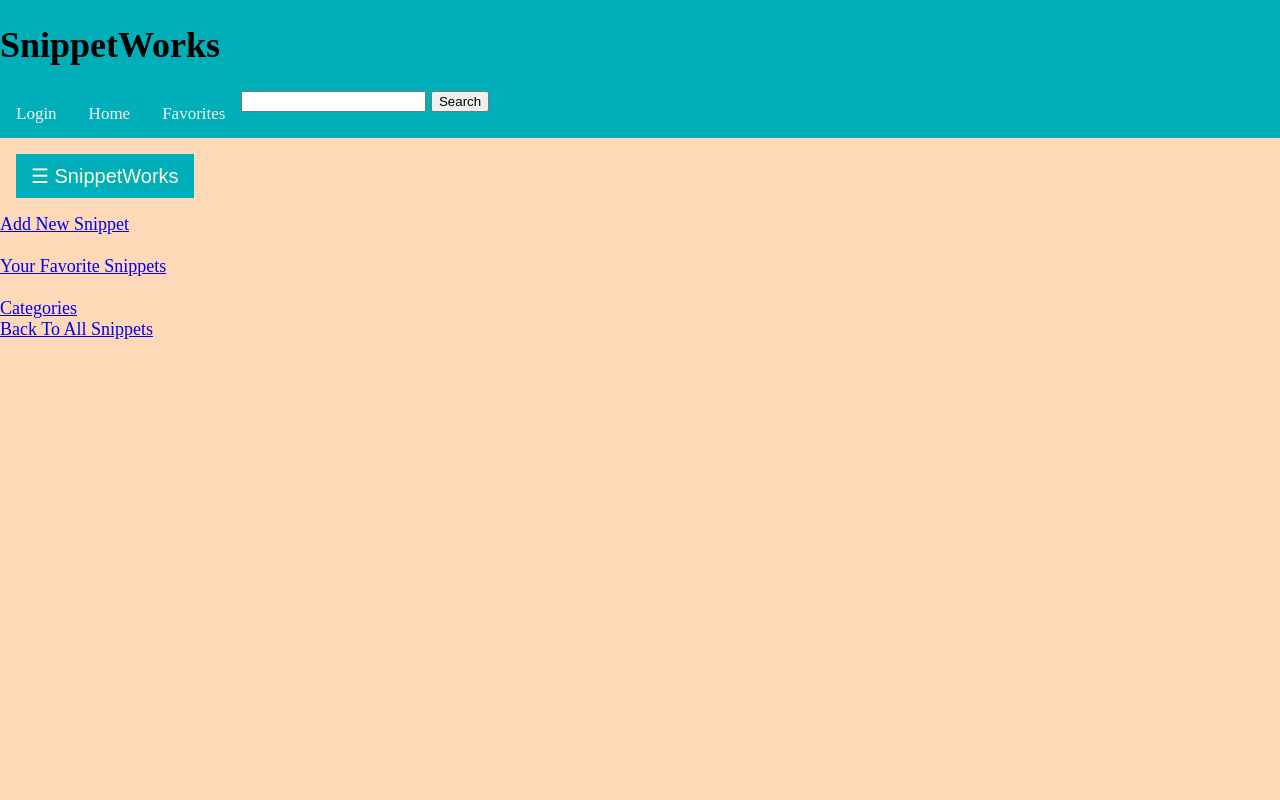
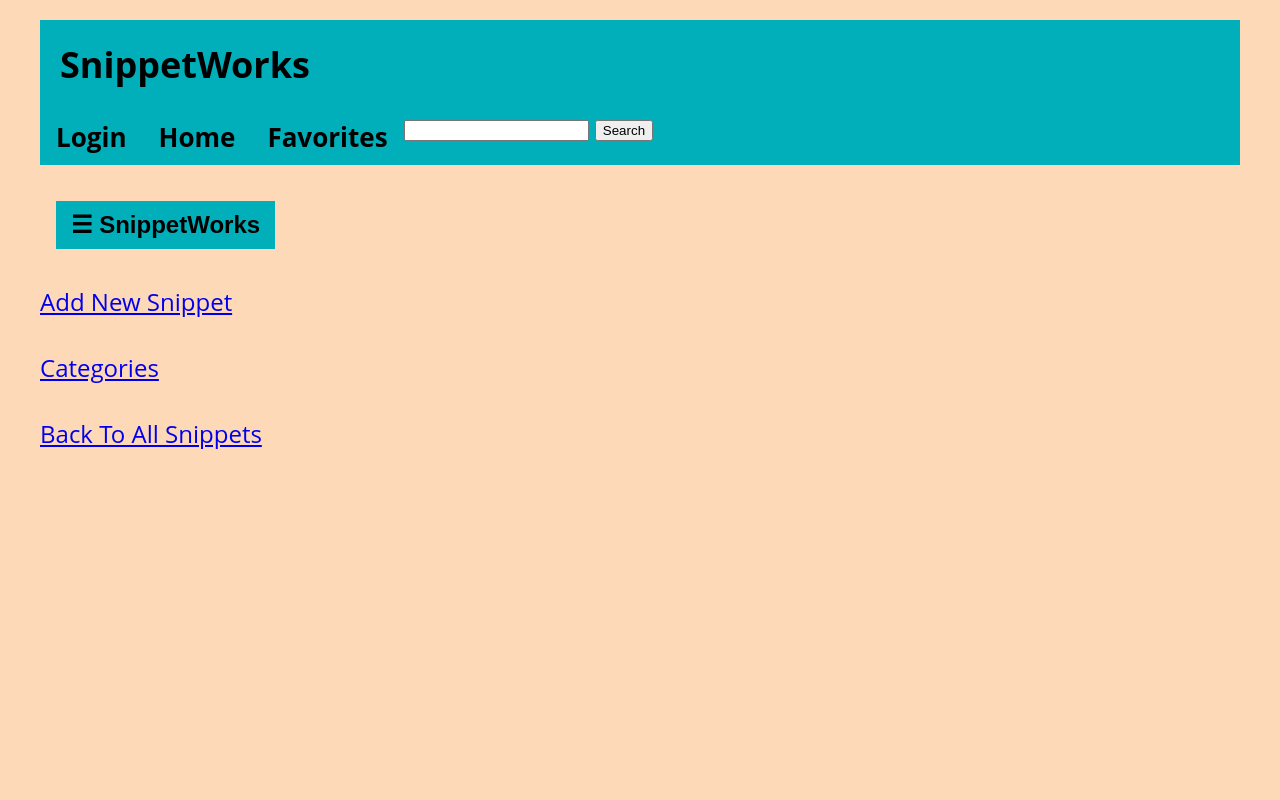
Before and after one commit to Momentum-Team-8/django-duplex-sea-otter, a Django app: page / in a window 1280 px wide. Run offline with Django 3.2, Linux system fonts and the light colour scheme; data that the repository does not hold is empty; some libraries are stand-ins or nearby versions.

Commit message:
Fixed margin and TopNav Bar

```diff
--- a/snippets/static/css/styles.css
+++ b/snippets/static/css/styles.css
@@ -1,8 +1,3 @@
-body {
-    font-family: "Oswald", Open Sans;
-    font-size: 18px;
-  }
-
   .sidebar {
     height: 100%;
     width: 0;
@@ -20,10 +15,11 @@
   .sidebar a {
     padding: 8px 8px 8px 32px;
     text-decoration: none;
-    font-size: 25px;
+    font-size: 30px;
     color:black;
     display: block;
     transition: 0.3s;
+    font-weight: bold;
   }
 
   .sidebar a:hover {
@@ -40,12 +36,13 @@
   }
 
   .openbtn {
-    font-size: 20px;
+    font-size: 24px;
     cursor: pointer;
     background-color: #00AFB9;
-    color:#FDFCDC;
+    color:black;
     padding: 10px 15px;
     border: none;
+    font-weight: bold;
   }
   .sidebar a:hover:not(.active) {
     background-color: #F07167;
@@ -80,22 +77,24 @@
   .topnav a {
     float: left;
     display: block;
-    color: #f2f2f2;
+    color: black;
     text-align: center;
-    padding: 14px 16px;
+    padding: 10px 16px;
     text-decoration: none;
-    font-size: 17px;
+    font-size: 26px;
     background-color: #00AFB9;
+    font-weight: bold;
   }
 
   .topnav a:hover {
-    background-color: #ddd;
-    color :#FDFCDC;
+    background-color: #F07167;
+    color: #FDFCDC;
+    background-color: #F07167;
   }
 
   .topnav a.active {
-    background-color: ;
-    color: black;
+    background-color: #F07167;
+    color: #f2f2f2;
   }
 
   .topnav .icon {
@@ -124,3 +123,27 @@
     }
   }
   /* Topbar ends */
+
+  h1 {
+    font-family: "Oswald", Open Sans;
+    font-size: 36px;
+    margin: 20px;
+  }
+
+  body {
+    font-family: "Oswald", Open Sans;
+    font-size: 30px;
+    margin: 20px;
+  }
+
+  div {
+    margin: 20px;
+    font-family: "Oswald", Open Sans;
+    font-size: 24px;
+  }
+
+  p {
+    margin: 20px;
+    font-family: "Oswald", Open Sans;
+    font-size: 24px;
+  }
--- a/snippets/templates/base.html
+++ b/snippets/templates/base.html
@@ -23,7 +23,7 @@
 
 <div id="mySidebar" class="sidebar">
   <a href="javascript:void(0)" class="closebtn" onclick="closeNav()">×</a>
-  <a href="{% url 'list_snippets' %}">Home</a>
+  <a href="{% url 'list_snippets' %}"><i class="fas fa-igloo"></i>Home</a>
   <a href="{% url 'list_categories' %}">Categories</a>
   <a href="{% url 'list_favorites' %}">Favorites</a>
   <a href="{% url 'profile' %}">Profile</a>
@@ -31,16 +31,16 @@
 
 <!-- Topbar starts -->
 <div class="topnav" id="myTopnav">
-<h1>SnippetWorks</h1>
+  <h1>SnippetWorks</h1>
 {% if user.is_authenticated %}
     <p>You are logged in as, {{ user.username }}!</p>
     <a href="{% url 'auth_logout' %}">Logout</a>
     {% else %}
     <a href="{% url 'auth_login' %}">Login</a>
     {% endif %}
-<a href="{% url 'list_snippets' %}" class="myTopnav">Home</a>
-<a href="{% url 'list_favorites' %}">Favorites</a>
-<form action="{% url 'search_bar' %}" method="get">
+  <a href="{% url 'list_snippets' %}" class="myTopnav">Home</a>
+  <a href="{% url 'list_favorites' %}">Favorites</a>
+  <form action="{% url 'search_bar' %}" method="get">
   <input type="text" name="search"/>
   <button type="submit">Search</button>
 </form>
--- a/snippets/templates/snippets/list_snippets.html
+++ b/snippets/templates/snippets/list_snippets.html
@@ -5,11 +5,7 @@
     <a href="{% url 'add_snippet' %}">Add New Snippet</a>
     <br>
     <br>
-    <a href="{% url 'list_favorites' %}">Your Favorite Snippets</a>
-    <br>
-    <br>
     <a href="{% url 'list_categories' %}">Categories</a>
-
     {% for snippet in snippets %}
     <div class="snippet">
         <p><a href="{% url 'show_snippet' pk=snippet.pk %}">{{snippet.title}}</a></p>
@@ -30,11 +26,8 @@
     {% endfor %}
 </section>
 
-
-<div class="back-button">
-    <a href={% url "list_snippets" %}>Back To All Snippets</a>
-</div>
-</center>
+<br>
+<section class="back-button">
+<a href={% url "list_snippets" %}>Back To All Snippets</a>
+</section>
 {% endblock content %}
-
-<a href={% url 'add_snippet' %}>Add a new Snippet</a>
```
